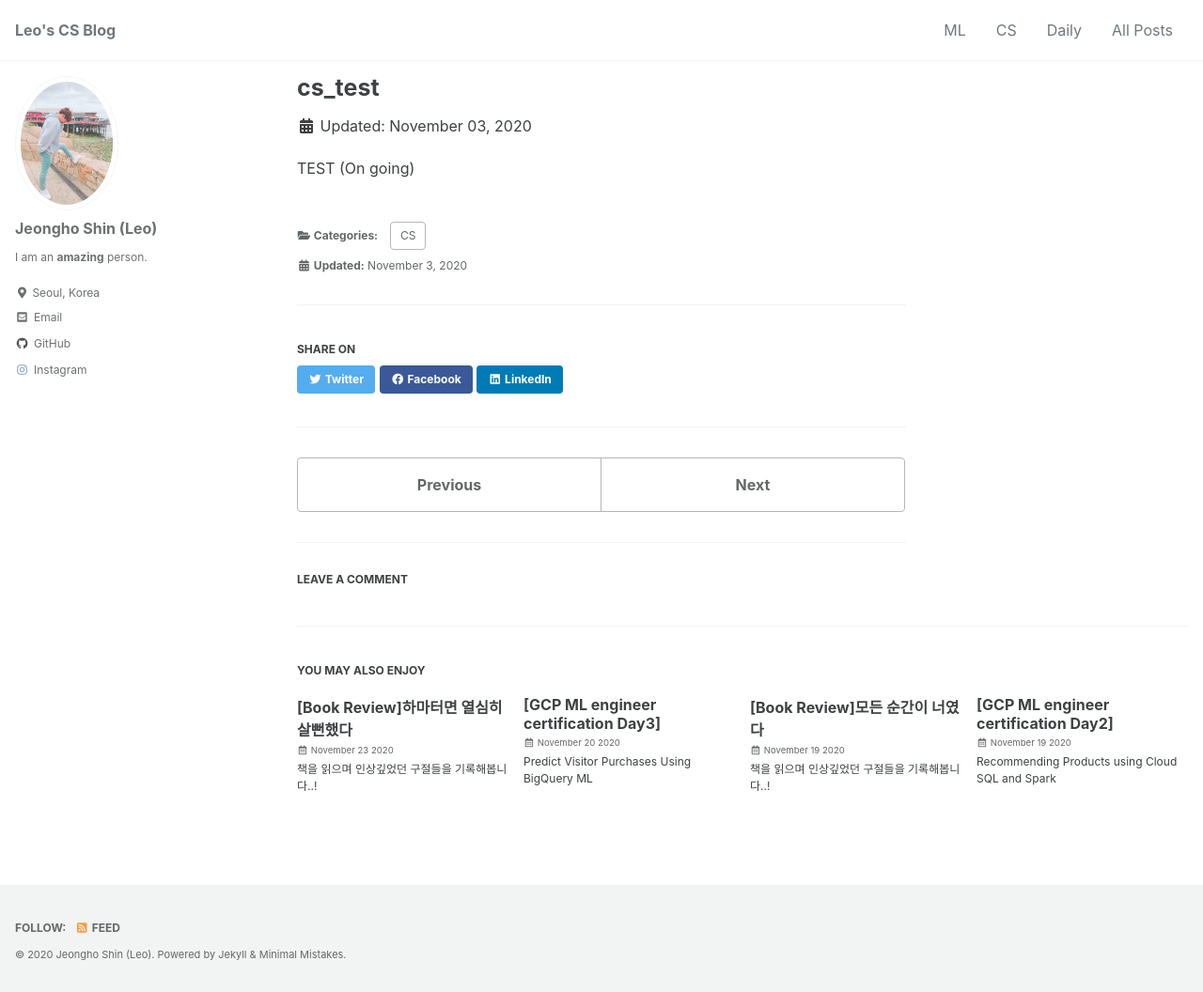
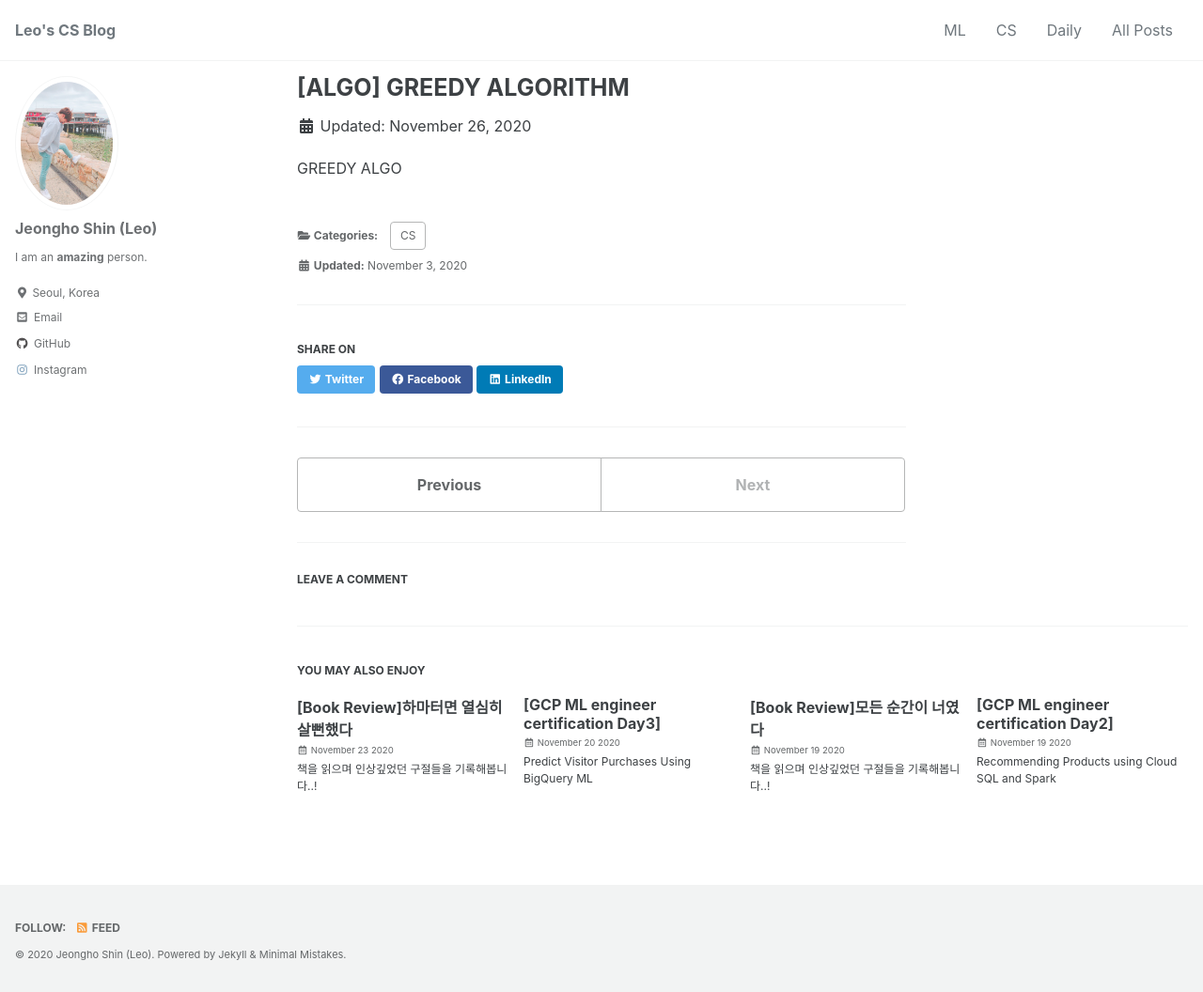
Before and after one commit to mlleo/mlleo.github.io, a Jekyll site: the page built from _posts/2020-11-26-algorithm_1.md, in a window 1280 px wide and 1056 px high. Shown: the whole window at 94% size. Built offline with Jekyll 4.4.1, drawn with Linux system fonts in a browser that asks for light colours; cached includes are drawn as plain includes; comment, search, counter and statistics services are not loaded.

Commit message:
Update and rename 2020-11-03-cstest.md to 2020-11-26-algorithm_1.md

```diff
--- a/_posts/2020-11-03-cstest.md
+++ b/_posts/2020-11-26-algorithm_1.md
@@ -1,5 +1,5 @@
 ---
-title: "cs_test"
+title: "[ALGO] GREEDY ALGORITHM"
 categories:
   - CS
 last_modified_at: 2020-11-03 12:00:00
@@ -7,4 +7,4 @@ comments: true
 use_math: true # MathJax On
 ---
 
-TEST (On going)
+GREEDY ALGO
```
